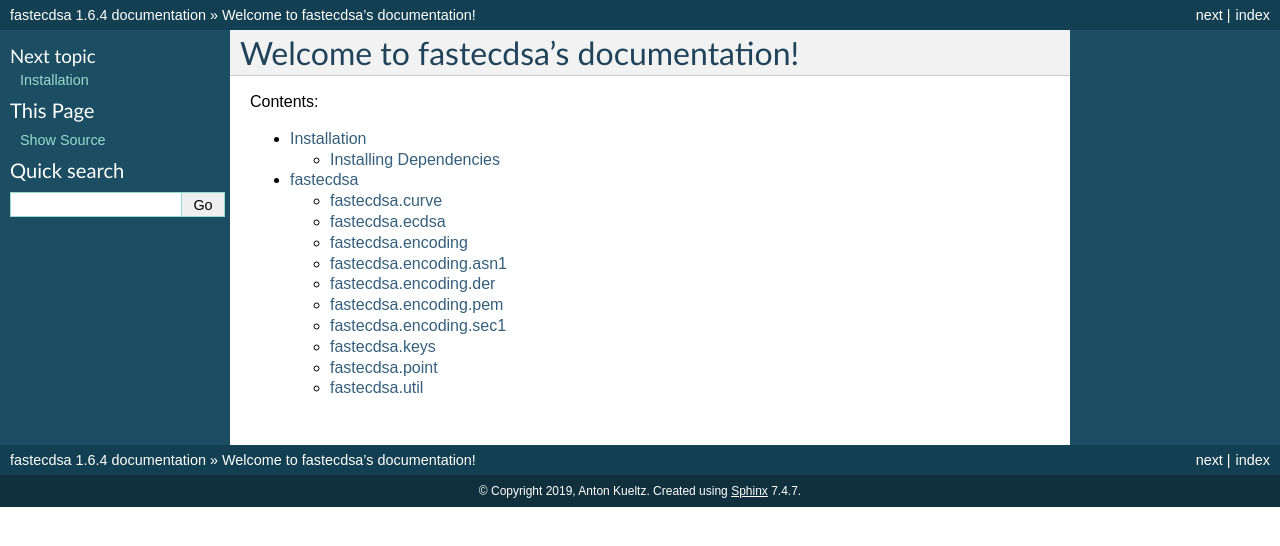
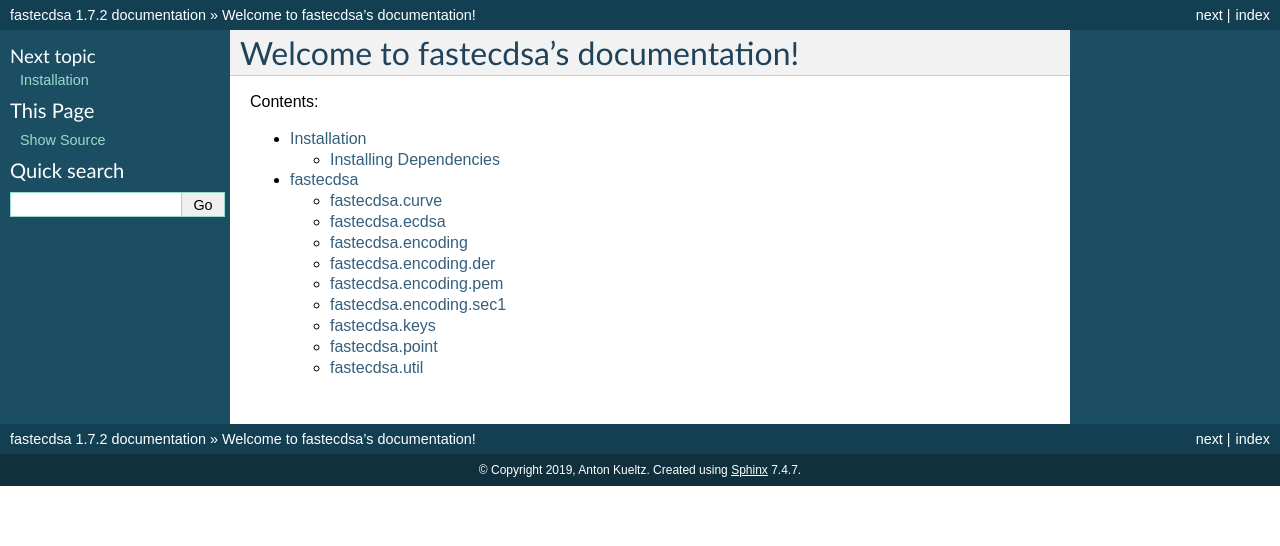
Before and after one commit to AntonKueltz/fastecdsa, a Sphinx documentation site: the page built from docs/index.rst, in a window 1280 px wide. Shown: the top 546 px of the page. Built offline with Sphinx 7.4.7, drawn with Linux system fonts in a browser that asks for light colours.

Commit message:
update docs to 1.7.2

```diff
--- a/docs/conf.py
+++ b/docs/conf.py
@@ -62,9 +62,9 @@
 # built documents.
 #
 # The short X.Y version.
-version = u'1.6'
+version = u'1.7'
 # The full version, including alpha/beta/rc tags.
-release = u'1.6.4'
+release = u'1.7.2'
 
 # The language for content autogenerated by Sphinx. Refer to documentation
 # for a list of supported languages.
--- a/docs/fastecdsa.rst
+++ b/docs/fastecdsa.rst
@@ -20,13 +20,6 @@
 ------------------
 
 .. automodule:: fastecdsa.encoding
-    :members:
-    :show-inheritance:
-
-fastecdsa.encoding.asn1
------------------------
-
-.. automodule:: fastecdsa.encoding.asn1
     :members:
     :show-inheritance:
 
```
